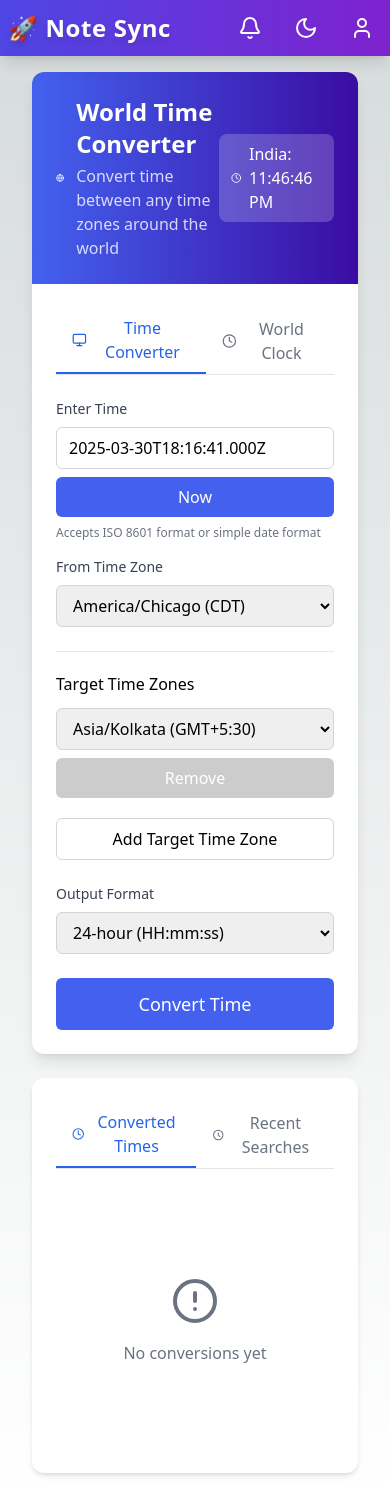
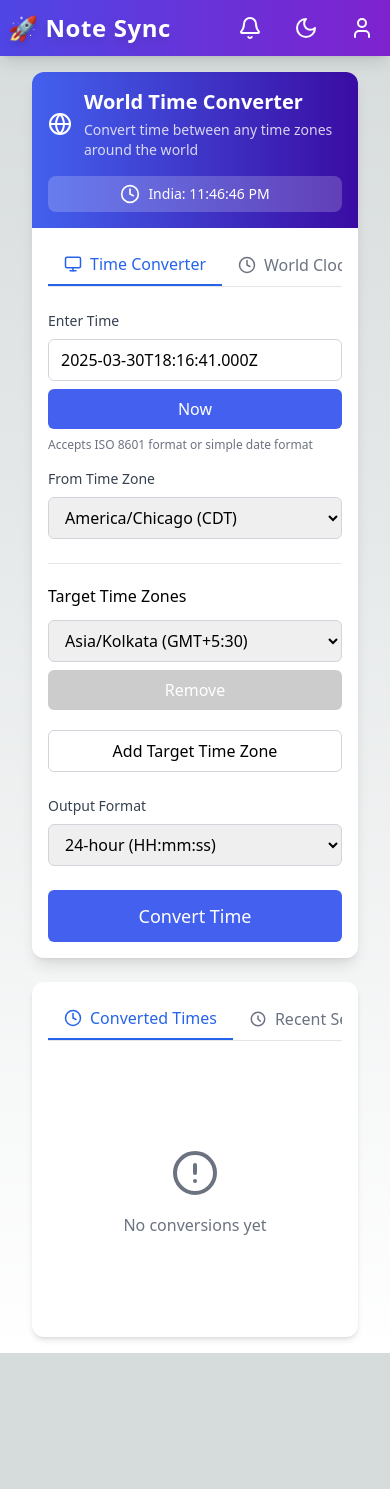
Before and after one commit to ajjjugoswami/ajay-planner, a Next.js app: page /time-converter in a window 390 px wide. After the commit the page ends 1353 px from the top, so only its background shows below. Built offline with nearby package versions, Linux system fonts and the light colour scheme.

Commit message:
feat: enhance scrollbar styling with height adjustment for better usability

```diff
--- a/src/components/timeConverter/TimeConverter.tsx
+++ b/src/components/timeConverter/TimeConverter.tsx
@@ -206,15 +206,16 @@ export default function TimeConverter() {
       className="w-full max-w-8xl mx-auto px-4 py-0"
     >
       <div className="grid grid-cols-1 lg:grid-cols-3 gap-6">
+        {/* Left Column - Converter or World Clock */}
         <div className="lg:col-span-2 bg-white rounded-xl shadow-lg overflow-hidden">
           <div
-            className="p-6"
+            className="p-4 sm:p-6"
             style={{
               background: `linear-gradient(to right, ${COLORS.primary}, ${COLORS.secondary})`,
               color: "#ffffff",
             }}
           >
-            <div className="flex items-center justify-between">
+            <div className="flex flex-col sm:flex-row items-start sm:items-center justify-between gap-4">
               <div className="flex items-center gap-3">
                 <svg
                   xmlns="http://www.w3.org/2000/svg"
@@ -226,19 +227,20 @@ export default function TimeConverter() {
                   strokeWidth="2"
                   strokeLinecap="round"
                   strokeLinejoin="round"
+                  className="flex-shrink-0"
                 >
                   <circle cx="12" cy="12" r="10"></circle>
                   <path d="M12 2a15.3 15.3 0 0 1 4 10 15.3 15.3 0 0 1-4 10 15.3 15.3 0 0 1-4-10 15.3 15.3 0 0 1 4-10z"></path>
                   <path d="M2 12h20"></path>
                 </svg>
                 <div>
-                  <h1 className="text-2xl font-bold m-0">World Time Converter</h1>
-                  <p className="text-white/80 mt-1">
+                  <h1 className="text-xl sm:text-2xl font-bold m-0">World Time Converter</h1>
+                  <p className="text-white/80 text-sm sm:text-base mt-1">
                     Convert time between any time zones around the world
                   </p>
                 </div>
               </div>
-              <div className="flex items-center gap-2 bg-white/20 px-3 py-2 rounded-lg">
+              <div className="flex items-center gap-2 bg-white/20 px-3 py-2 rounded-lg w-full sm:w-auto justify-center">
                 <svg
                   xmlns="http://www.w3.org/2000/svg"
                   width="20"
@@ -253,16 +255,16 @@ export default function TimeConverter() {
                   <circle cx="12" cy="12" r="10"></circle>
                   <polyline points="12 6 12 12 16 14"></polyline>
                 </svg>
-                <span className="font-medium">India: {indiaTime}</span>
+                <span className="font-medium text-sm sm:text-base">India: {indiaTime}</span>
               </div>
             </div>
           </div>
 
-          <div className="p-6">
+          <div className="p-4 sm:p-6">
             {/* Left side tabs */}
-            <div className="flex border-b mb-6">
+            <div className="flex border-b mb-6 overflow-x-auto">
               <button
-                className={`flex items-center gap-2 px-4 py-2 font-medium ${
+                className={`flex items-center gap-2 px-4 py-2 font-medium whitespace-nowrap ${
                   leftTab === "converter"
                     ? "text-blue-600 border-b-2 border-blue-600"
                     : "text-gray-500"
@@ -287,7 +289,7 @@ export default function TimeConverter() {
                 Time Converter
               </button>
               <button
-                className={`flex items-center gap-2 px-4 py-2 font-medium ${
+                className={`flex items-center gap-2 px-4 py-2 font-medium whitespace-nowrap ${
                   leftTab === "clock"
                     ? "text-blue-600 border-b-2 border-blue-600"
                     : "text-gray-500"
@@ -343,11 +345,11 @@ export default function TimeConverter() {
 
         {/* Right Column - Converted Times or Recent Searches */}
         <div className="bg-white rounded-xl shadow-md overflow-hidden">
-          <div className="p-6">
+          <div className="p-4 sm:p-6">
             {/* Right side tabs */}
-            <div className="flex border-b mb-6">
+            <div className="flex border-b mb-6 overflow-x-auto">
               <button
-                className={`flex items-center gap-2 px-4 py-2 font-medium ${
+                className={`flex items-center gap-2 px-4 py-2 font-medium whitespace-nowrap ${
                   rightTab === "converted"
                     ? "text-blue-600 border-b-2 border-blue-600"
                     : "text-gray-500"
@@ -371,7 +373,7 @@ export default function TimeConverter() {
                 Converted Times
               </button>
               <button
-                className={`flex items-center gap-2 px-4 py-2 font-medium ${
+                className={`flex items-center gap-2 px-4 py-2 font-medium whitespace-nowrap ${
                   rightTab === "recent"
                     ? "text-blue-600 border-b-2 border-blue-600"
                     : "text-gray-500"
--- a/src/styles/globals.css
+++ b/src/styles/globals.css
@@ -158,6 +158,7 @@ body {
 
 *::-webkit-scrollbar {
   width: 6px;
+  height: 4px;
 }
 
 *::-webkit-scrollbar-button,
```
